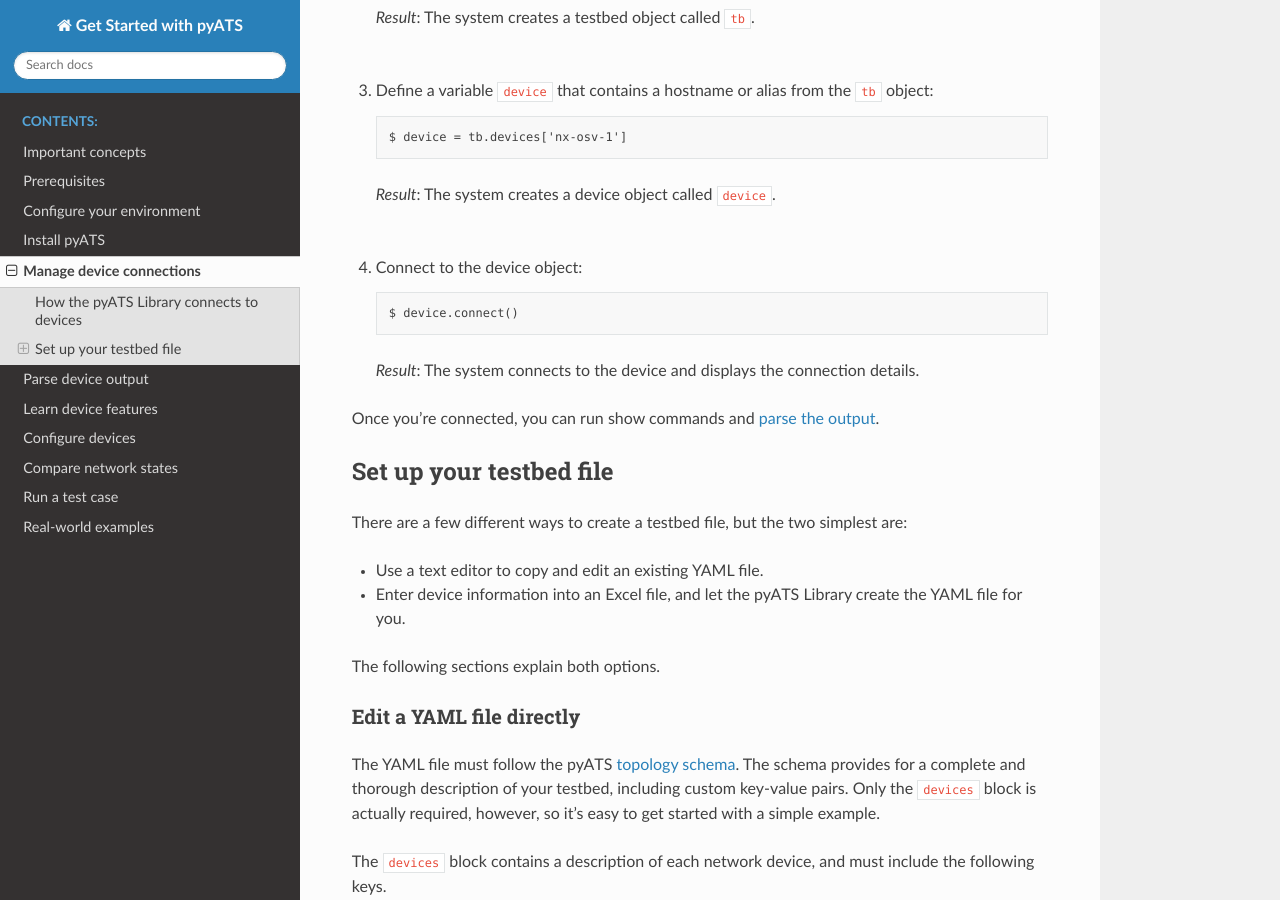
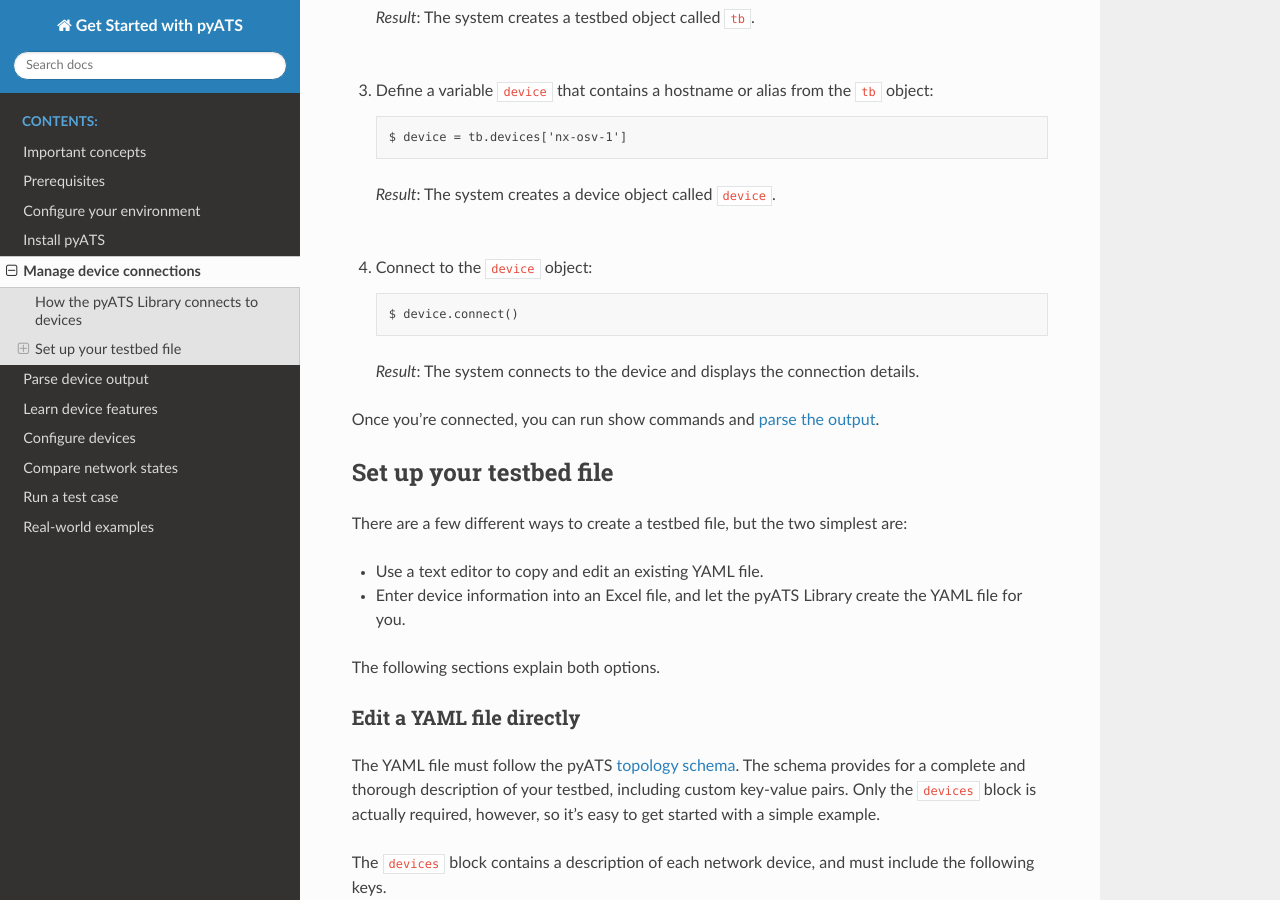
Before and after one commit to CiscoTestAutomation/getting-started, a Sphinx documentation site: the page built from source/quickstart/manageconnections.rst, in a window 1280 px wide and 900 px high, scrolled down 633 px. Built offline with Sphinx 7.4.7 and the Read the Docs theme 2.0.0, drawn with Linux system fonts in a browser that asks for light colours; pages that are not in the unit, such as notebooks, are missing from menus.

```diff
--- a/source/quickstart/manageconnections.rst
+++ b/source/quickstart/manageconnections.rst
@@ -28,7 +28,7 @@ The following example shows how this works:
 
    |br|
 
-#. Connect to the device object::
+#. Connect to the ``device`` object::
 
     $ device.connect()
 
```
